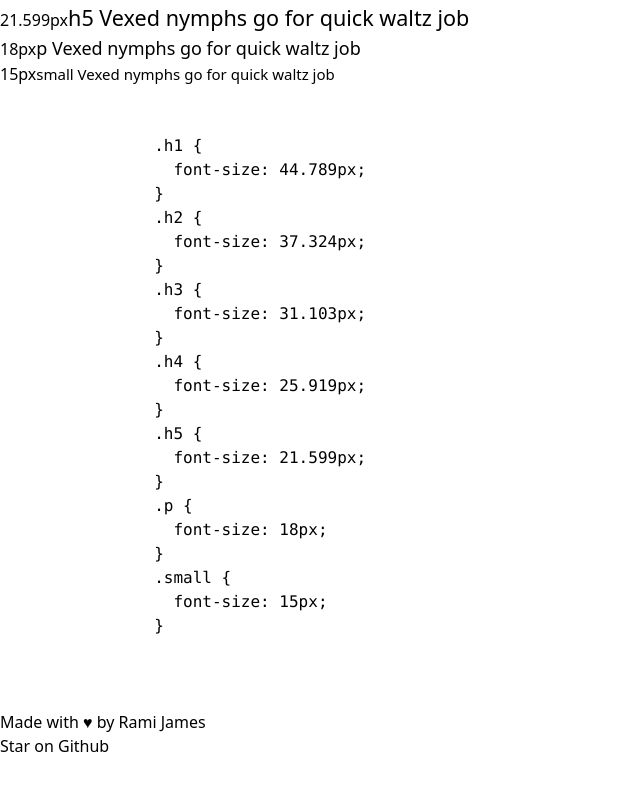
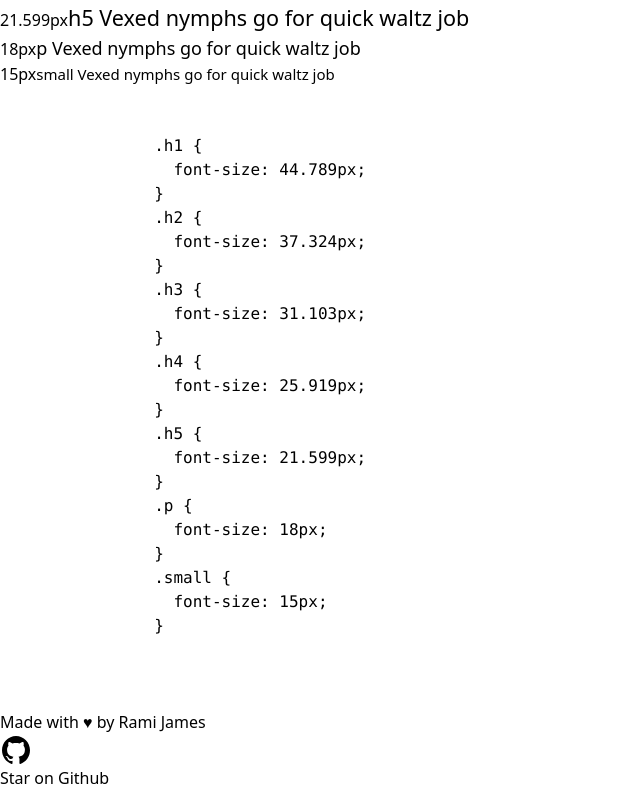
Before and after one commit to ramijames/CrispTools, a Vue app: page /fluid-type-scale in a window 1280 px wide. Shown: the part 739-1529 px from the top of the page, without its empty margins (0-640 px from the left). Before the commit the page ends 1497 px from the top, so only its background shows below. Built offline with nearby package versions, Linux system fonts and the light colour scheme; a web font is replaced by a local one.

Commit message:
Updated footer

```diff
--- a/src/components/Footer.vue
+++ b/src/components/Footer.vue
@@ -6,11 +6,29 @@
       Made with ♥ by
       <a class="text-blue-400" href="https://www.ramijames.com">Rami James</a>
     </p>
-    <p class="text-center text-base text-gray-500">
-      Star on
-      <a class="text-blue-400" href="https://github.com/ramijames/crisp-tools"
-        >Github</a
+
+    <a
+      class="flex flex-row items-center gap-2 hover:bg-blue-100 text-blue-600 font-semibold py-2 px-4 border border-blue-100 rounded"
+      href="https://github.com/ramijames/crisp-tools"
+    >
+      <svg
+        height="32px"
+        id="Layer_1"
+        version="1.1"
+        viewBox="0 0 512 512"
+        width="32px"
+        xml:space="preserve"
+        xmlns="http://www.w3.org/2000/svg"
+        xmlns:xlink="http://www.w3.org/1999/xlink"
       >
-    </p>
+        <g>
+          <path
+            class="st0"
+            d="M256,32C132.3,32,32,134.8,32,261.7c0,101.5,64.2,187.5,153.2,217.9c11.2,2.1,15.3-5,15.3-11.1   c0-5.5-0.2-19.9-0.3-39.1c-62.3,13.9-75.5-30.8-75.5-30.8c-10.2-26.5-24.9-33.6-24.9-33.6c-20.3-14.3,1.5-14,1.5-14   c22.5,1.6,34.3,23.7,34.3,23.7c20,35.1,52.4,25,65.2,19.1c2-14.8,7.8-25,14.2-30.7c-49.7-5.8-102-25.5-102-113.5   c0-25.1,8.7-45.6,23-61.6c-2.3-5.8-10-29.2,2.2-60.8c0,0,18.8-6.2,61.6,23.5c17.9-5.1,37-7.6,56.1-7.7c19,0.1,38.2,2.6,56.1,7.7   c42.8-29.7,61.5-23.5,61.5-23.5c12.2,31.6,4.5,55,2.2,60.8c14.3,16.1,23,36.6,23,61.6c0,88.2-52.4,107.6-102.3,113.3   c8,7.1,15.2,21.1,15.2,42.5c0,30.7-0.3,55.5-0.3,63c0,6.1,4,13.3,15.4,11C415.9,449.1,480,363.1,480,261.7   C480,134.8,379.7,32,256,32z"
+          />
+        </g>
+      </svg>
+      Star on Github</a
+    >
   </footer>
 </template>
```
